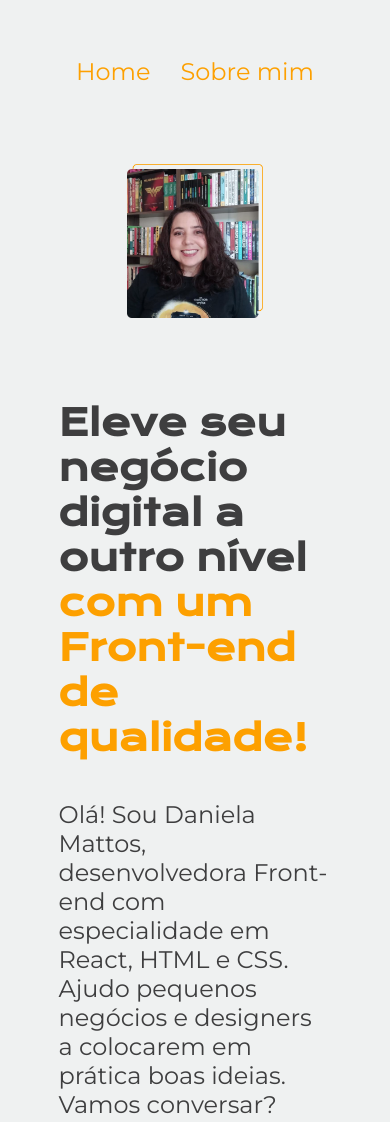
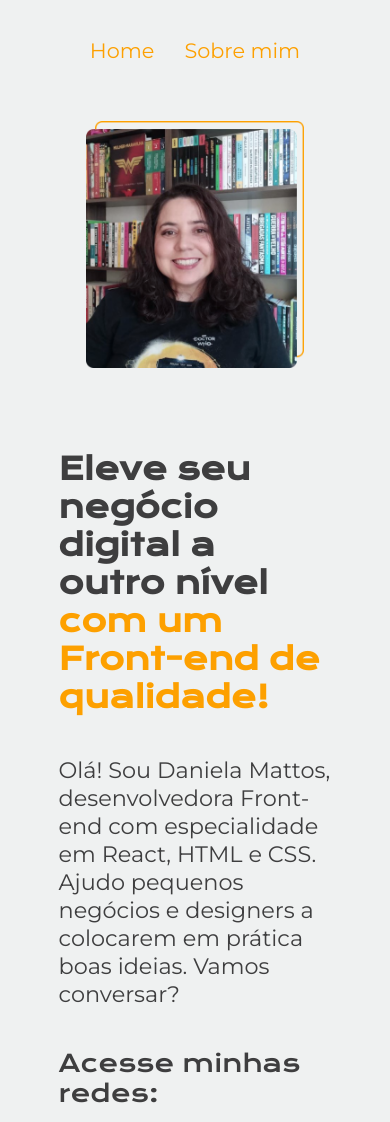
Before and after one commit to daniela-mattos/ONE_Alura_portfolio, a plain HTML site: page index.html in a window 390 px wide. Shown: the top 1122 px of the page. Drawn offline with nearby package versions, Linux system fonts and the light colour scheme.

Commit message:
corrigindo responsividade

```diff
--- a/css/style.css
+++ b/css/style.css
@@ -84,7 +84,7 @@ a {
 
 }
 .apresentacao__conteudo__texto {
-    font-size: 24px;
+    font-size: 1.7rem;
     font-family: var(--fonte-paragrafo);
 }
 
@@ -128,7 +128,7 @@ a {
     text-decoration: none;
 }
 
-.apresentacao__links__link:hover {
+.apresentacao__links__navegacao:hover {
     background-color: var(--cor-hover);
     color: var(--cor-terciaria);
 }
@@ -139,11 +139,11 @@ a {
     text-align: center;
     padding: 24px;
     font-family: var(--fonte-paragrafo);
-    font-size: 1.5rem;
+    font-size: 1.2rem;
     font-weight: 400;
 }
 
-@media (max-width: 1200px) {
+@media (max-width: 1100px) {
     #img-topo {
         width: 0%;
         padding-bottom: 0;
@@ -151,7 +151,7 @@ a {
     }
 
     .cabecalho {
-        padding: 10%;
+        padding: 10% 0 0 5%;
     }
 
     .cabecalho__menu {
@@ -168,3 +168,53 @@ a {
     }
 
 }
+
+@media (max-width: 550px) {
+    #img-topo {
+        width: 0%;
+        padding-bottom: 0;
+        margin: 0%;
+    }
+
+    .cabecalho {
+        padding: 5%;
+    }
+
+    .cabecalho__menu__link {
+        font-size: 1.3rem;
+    }
+
+    .cabecalho__menu {
+        justify-content: center;
+    }
+
+    .apresentacao {
+        padding: 5%;
+        flex-direction: column-reverse;
+    }
+
+    .apresentacao__conteudo {
+        width: auto;
+    }
+
+    .apresentacao__conteudo__titulo {
+        font-size: 1.9rem;
+    }
+
+    .apresentacao__conteudo__texto {
+        font-size: 1.4rem;
+    }
+
+    .apresentacao__links__navegacao {
+        font-size: 1.4rem;
+        border: 0;
+    }
+
+    .rodape {
+        font-size: 1rem;
+    }
+
+    .apresentacao__imagem {
+        width: 80%;
+    }
+}
```
